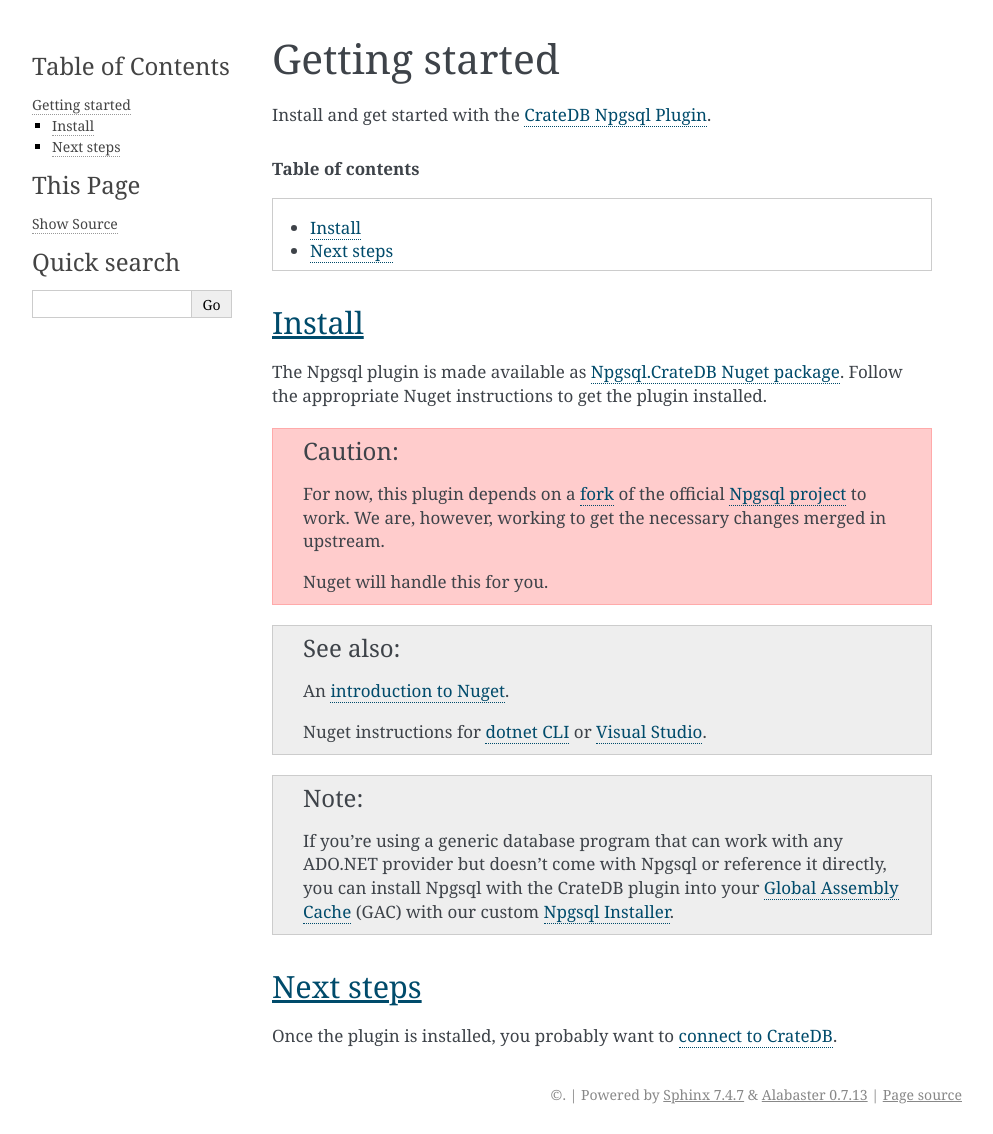
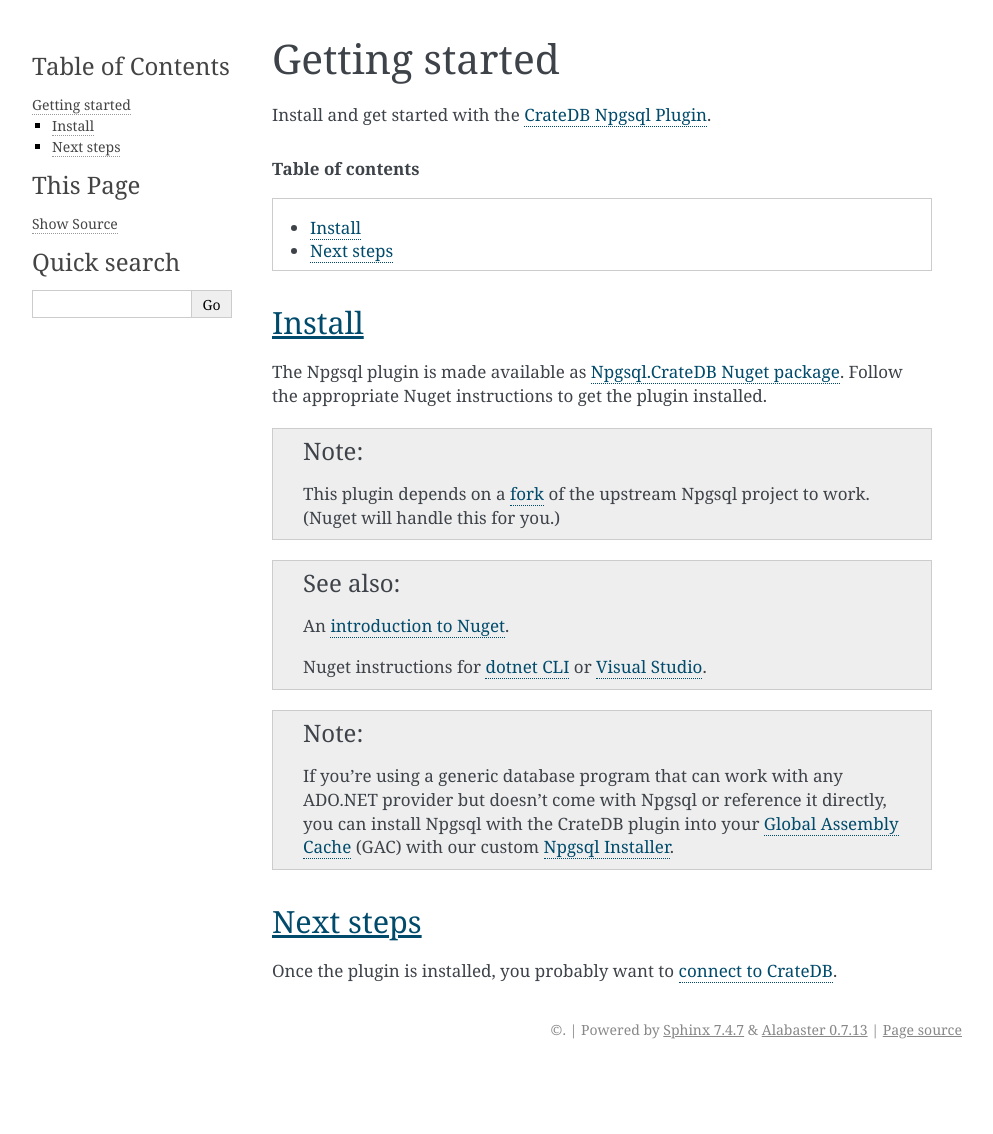
Before and after one commit to crate/crate-npgsql, a Sphinx documentation site: the page built from docs/getting-started.rst, in a window 1280 px wide. Shown: the whole page, without its empty margins (148-1141 px from the left). Built offline with Sphinx 7.4.7, drawn with Linux system fonts in a browser that asks for light colours; after the commit the page ends 1069 px from its top, so only the background shows below that.

Commit message:
Standardize Npgsql fork admonition text

```diff
--- a/docs/getting-started.rst
+++ b/docs/getting-started.rst
@@ -17,13 +17,10 @@
 The Npgsql plugin is made available as `Npgsql.CrateDB Nuget package`_. Follow
 the appropriate Nuget instructions to get the plugin installed.
 
-.. CAUTION::
+.. NOTE::
 
-    For now, this plugin depends on a `fork`_ of the official `Npgsql
-    project`_ to work. We are, however, working to get the necessary changes
-    merged in upstream.
-
-    Nuget will handle this for you.
+    This plugin depends on a `fork`_ of the upstream Npgsql project to work.
+    (Nuget will handle this for you.)
 
 .. SEEALSO::
 
--- a/docs/index.rst
+++ b/docs/index.rst
@@ -4,7 +4,10 @@
 CrateDB Npgsql Plug-In
 ======================
 
-A plugin for `Npgsql`_ that provides support for `CrateDB`_.
+A `.NET`_ plugin for `Npgsql`_ that provides backwards compatibility support
+for `CrateDB`_ versions 4.1.x and earlier. CrateDB versions 4.2 and later work
+with Npgsql without the need for a plugin.
+
 
 .. NOTE::
 
```
Also changed, not shown: README.rst (+5 -5 lines).
